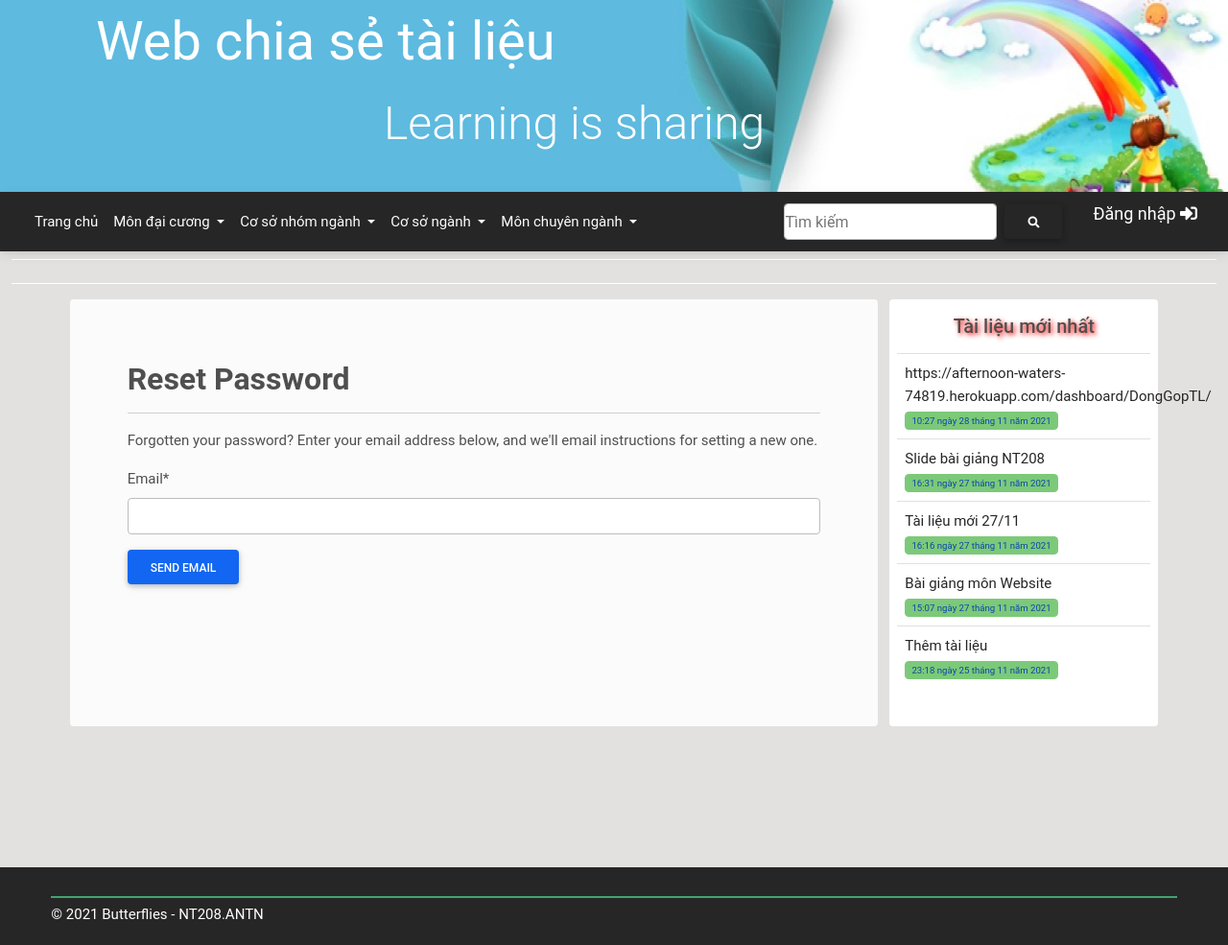
After one commit to Butterflies4/NT213.M21.ANTN, a Django app: page /password_reset/ in a window 1280 px wide. The commit adds this page. Shown: the whole page at 96% size. Run offline with Django 3.2, Linux system fonts and the light colour scheme; data comes from the database, SQL or seed files in the repository; some libraries are stand-ins or nearby versions.

Commit message:
reset password

```diff
--- /dev/null
+++ b/myproject/templates/password/password_reset.html
@@ -0,0 +1,20 @@
+{% extends '../base.html' %}
+
+
+{% block content %}
+
+{% load crispy_forms_tags %}
+
+<!--Reset Password-->
+<div class="container p-5">
+    <h2 class="font-weight-bold mt-3">Reset Password</h2>
+    <hr>
+    <p>Forgotten your password? Enter your email address below, and we'll email instructions for setting a new one.</p>
+    <form method="POST">
+        {% csrf_token %}
+        {{ password_reset_form|crispy }}
+        <button class="btn btn-primary" type="submit">Send email</button>
+    </form>
+</div>
+
+{% endblock %}
--- a/myproject/urls.py
+++ b/myproject/urls.py
@@ -1,4 +1,4 @@
-from django.urls import path
+from django.urls import path, include
 from myproject import views
 from django.contrib.auth import views as auth_views
 from django.conf.urls.static import static
@@ -7,43 +7,49 @@
 
 urlpatterns = [
 
-     path('ERROR', views.error, name="error"),
-     path("subjects/<slug:MaMH>/", views.MonHoc_show, name=""),
-     path("subjects/<slug:MaMH>/<slug:LoaiTL>/",
-          views.MonHoc_LoaiTL_show, name="MonHoc_LoaiTL_show"),
-     path('category/<slug:NhomMH>/<slug:Khoa>/', views.MonHocList_view),
-     path('document/<slug:slug>/', views.one_document_view),
-     path('thongbao/<slug:slug>/read',views.Doc_Thong_Bao),
-     path('download/<slug:slug>/',views.TaiLieu_download,name='TaiLieu_download'),
+    path('ERROR', views.error, name="error"),
+    path("subjects/<slug:MaMH>/", views.MonHoc_show, name=""),
+    path("subjects/<slug:MaMH>/<slug:LoaiTL>/",
+         views.MonHoc_LoaiTL_show, name="MonHoc_LoaiTL_show"),
+    path('category/<slug:NhomMH>/<slug:Khoa>/', views.MonHocList_view),
+    path('document/<slug:slug>/', views.one_document_view),
+    path('thongbao/<slug:slug>/read', views.Doc_Thong_Bao),
+    path('download/<slug:slug>/', views.TaiLieu_download, name='TaiLieu_download'),
 
-     path('dashboard/', views.dashboard_view, name='dashboard_view'),
-     path('dashboard/DuyetTL/', views.DuyetTL_view, name='DuyetTL_view'),
-     path('dashboard/DuyetTL/Preview/<slug:MaTL>',
-          views.TaiLieu_Preview, name='TaiLieu_Preview'),
-     path('dashboard/DuyetTL/XetDuyet/<slug:slug>',
-          views.TaiLieu_Duyet, name='TaiLieu_Duyet'),
-     path('dashboard/DongGopTL/', views.DongGopTL_view, name='DongGopTL_view'),
-     path('dashboard/TaiLieu/', views.TaiLieu_view, name='TaiLieu_view'),
-     path('dashboard/TaiLieu/delete/<slug:slug>',
-          views.TaiLieu_delete, name='TaiLieu_delete'),
-     path('dashboard/ThanhVien/', views.ThanhVien_view, name='ThanhVien_view'),
-     path('dashboard/ThanhVien/Active/<slug:username>',
-          views.ThanhVien_Active, name='ThanhVien_Active'),
-     path('dashboard/ThanhVien/Staff/<slug:username>',
-          views.ThanhVien_Staff, name='ThanhVien_Staff'),
-     path('dashboard/BinhLuan/', views.BinhLuan_view, name='BinhLuan_view'),
-     path('ThongTinCaNhan/', views.ThongTinCaNhan_view,
-          name='ThongTinCaNhan_view'),
+    path('dashboard/', views.dashboard_view, name='dashboard_view'),
+    path('dashboard/DuyetTL/', views.DuyetTL_view, name='DuyetTL_view'),
+    path('dashboard/DuyetTL/Preview/<slug:MaTL>',
+         views.TaiLieu_Preview, name='TaiLieu_Preview'),
+    path('dashboard/DuyetTL/XetDuyet/<slug:slug>',
+         views.TaiLieu_Duyet, name='TaiLieu_Duyet'),
+    path('dashboard/DongGopTL/', views.DongGopTL_view, name='DongGopTL_view'),
+    path('dashboard/TaiLieu/', views.TaiLieu_view, name='TaiLieu_view'),
+    path('dashboard/TaiLieu/delete/<slug:slug>',
+         views.TaiLieu_delete, name='TaiLieu_delete'),
+    path('dashboard/ThanhVien/', views.ThanhVien_view, name='ThanhVien_view'),
+    path('dashboard/ThanhVien/Active/<slug:username>',
+         views.ThanhVien_Active, name='ThanhVien_Active'),
+    path('dashboard/ThanhVien/Staff/<slug:username>',
+         views.ThanhVien_Staff, name='ThanhVien_Staff'),
+    path('dashboard/BinhLuan/', views.BinhLuan_view, name='BinhLuan_view'),
+    path('ThongTinCaNhan/', views.ThongTinCaNhan_view,
+         name='ThongTinCaNhan_view'),
 
-     path('DangKy/', views.DangKy_view, name='DangKy_view'),
-     path('', views.home_view, name='home_view'),
-     path('DangNhap/', auth_views.LoginView.as_view(
-          template_name='global_DangNhap.html'), name='DangNhap_view'),
-     path('DangXuat/', auth_views.LogoutView.as_view(next_page='/'),
-          name='DangXuat_view'),
-     path('search/', views.search_view, name='search'),
-
-
+    path('DangKy/', views.DangKy_view, name='DangKy_view'),
+    path('', views.home_view, name='home_view'),
+    path('DangNhap/', auth_views.LoginView.as_view(
+        template_name='global_DangNhap.html'), name='DangNhap_view'),
+    path('DangXuat/', auth_views.LogoutView.as_view(next_page='/'),
+         name='DangXuat_view'),
+    path('search/', views.search_view, name='search'),
+    # path('accounts/', include('django.contrib.auth.urls')),
+    path('password_reset/done/', auth_views.PasswordResetDoneView.as_view(
+        template_name='password/password_reset_done.html'), name='password_reset_done'),
+    path('reset/<uidb64>/<token>/', auth_views.PasswordResetConfirmView.as_view(
+        template_name="password/password_reset_confirm.html"), name='password_reset_confirm'),
+    path('reset/done/', auth_views.PasswordResetCompleteView.as_view(
+        template_name='password/password_reset_complete.html'), name='password_reset_complete'),
+    path('password_reset/', views.password_reset_request, name="password_reset"),
 ]
 
 urlpatterns += static(settings.MEDIA_URL, document_root=settings.MEDIA_ROOT)
--- a/myproject/views.py
+++ b/myproject/views.py
@@ -4,9 +4,19 @@
 from django.utils import timezone
 from django.urls import reverse
 from wsgiref.util import FileWrapper
+from django.utils.http import urlsafe_base64_encode
+from django.utils.encoding import force_bytes
+from django.contrib.auth.tokens import default_token_generator
+from django.shortcuts import render, redirect
+from django.core.mail import send_mail, BadHeaderError
+from django.http import HttpResponse
+from django.contrib.auth.forms import PasswordResetForm
+from django.contrib.auth.models import User
+from django.template.loader import render_to_string
+from django.db.models.query_utils import Q
 
-from myproject.models import CommentTL, MonHoc,FileUpload, TaiLieu,CommentMH,InformationUser,RecentView,ThongBao
-from myproject.forms import ThemMonHoc, ThemTaiLieu, RegisterForm,TL,CommentMHForm,Information, CommentTLForm
+from myproject.models import CommentTL, MonHoc, FileUpload, TaiLieu, CommentMH, InformationUser, RecentView, ThongBao
+from myproject.forms import ThemMonHoc, ThemTaiLieu, RegisterForm, TL, CommentMHForm, Information, CommentTLForm
 
 from django.contrib.auth.models import User
 from django.core.paginator import Paginator
@@ -21,11 +31,14 @@
 from icecream import ic
 from unidecode import unidecode
 import shutil
-from django.http import HttpResponseRedirect,HttpResponse
+from django.http import HttpResponseRedirect, HttpResponse
 from wsgiref.util import FileWrapper
 from django.db.models import Sum
+from django.contrib.auth.forms import PasswordResetForm
 
 # Tạo trang chủ
+
+
 def home_view(request):
     return render(
         request,
@@ -33,8 +46,10 @@
     )
 
 # Tạo trang seach
+
+
 def search_view(request):
-    keyword= ''
+    keyword = ''
     if request.method == 'GET':
         # Tiền xử lý từ khóa tìm kiếm
         if request.GET.get("search") != None:
@@ -42,11 +57,15 @@
         keyword = searched
         searched = unidecode(searched)
         # Nhận kết quả tìm kiếm
-        if searched: data = TaiLieu.objects.filter(KiemDuyet=True).filter(Q(search__icontains=searched))
-        else: data = TaiLieu.objects.filter(KiemDuyet=True)
+        if searched:
+            data = TaiLieu.objects.filter(KiemDuyet=True).filter(
+                Q(search__icontains=searched))
+        else:
+            data = TaiLieu.objects.filter(KiemDuyet=True)
         # Phân trang cho kết quả tìm kiếm
         num = 10
-        if request.GET.get('num'): num = int(request.GET.get('num'))
+        if request.GET.get('num'):
+            num = int(request.GET.get('num'))
         p = Paginator(data, num)
         page = request.GET.get('page')
         tailieu = p.get_page(page)
@@ -55,7 +74,7 @@
             'tailieu': tailieu,
             'num': num,
             'length': len(data),
-            'keyword':keyword
+            'keyword': keyword
         }
         # render kết quả trang tìm kiếm trả kết quả tìm kiếm cho người dùng
         return render(
@@ -69,12 +88,15 @@
     )
 
 # Tạo trang hiển thị danh sách các môn học
+
+
 def MonHocList_view(request, NhomMH, Khoa):
     # Nhận kết quả
     data = MonHoc.objects.filter(NhomMH=NhomMH).filter(Khoa=Khoa)
     # Thực hiện phân trang
     num = 10
-    if request.GET.get('num'): num = int(request.GET.get('num'))
+    if request.GET.get('num'):
+        num = int(request.GET.get('num'))
     p = Paginator(data, num)
     page = request.GET.get('page')
     monhoc = p.get_page(page)
@@ -92,11 +114,13 @@
             'khoa': khoa,
             'monhoc': monhoc,
             'nhom_mh': nhom_mh,
-            'num':num
+            'num': num
         },
     )
 
 # Trang mô tả tổng quát về môn học và show một ít tài liệu
+
+
 def MonHoc_show(request, MaMH):
     # Lấy comment của bài môn học, và xếp theo thời gian
     comment = CommentMH.objects.filter(MaMH=MaMH).order_by("-ThoiGian")
@@ -120,7 +144,8 @@
             return HttpResponseRedirect(request.path)
     # Lấy thông tin của môn học
     monhoc.len = data.count
-    monhoc.download = sum(list(map(lambda item: item[0], data.values_list('LuotTai'))))
+    monhoc.download = sum(
+        list(map(lambda item: item[0], data.values_list('LuotTai'))))
     # Render kết quả
     return render(
         request,
@@ -134,16 +159,18 @@
     )
 
 # Trang trình bày tất cả các tài liệu trong một loại tài liệu của môn học nào đó
+
+
 def MonHoc_LoaiTL_show(request, MaMH, LoaiTL):
     # Nhận tất cả các comment của môn học
     comment = CommentMH.objects.filter(MaMH=MaMH).order_by("-ThoiGian")
     # Lấy tất cả các tài liệu theo loại tài liệu và mã môn học
     tailieu = TaiLieu.objects.filter(MaMH=MaMH).filter(LoaiTL=LoaiTL)
     # Lấy thông tin của môn học
-    monhoc = get_object_or_404(MonHoc,MaMH=MaMH)
+    monhoc = get_object_or_404(MonHoc, MaMH=MaMH)
     # Xử lý commnent
     if request.method == 'POST':
-        form = CommentMHForm(request.POST, user=request.user,MaMH=monhoc)
+        form = CommentMHForm(request.POST, user=request.user, MaMH=monhoc)
         if form.is_valid():
             form.save()
             return HttpResponseRedirect(request.path)
@@ -158,12 +185,14 @@
         {
             'monhoc': MonHoc.objects.get(MaMH=MaMH),
             'tailieu': TaiLieu.objects.filter(MaMH=MaMH).filter(LoaiTL=LoaiTL),
-            'comment':comment,
-            'form':form,
+            'comment': comment,
+            'form': form,
         },
     )
 
 # Trang trình bày một tài liệu cụ thể
+
+
 def one_document_view(request, slug):
     # Lấy comment và sắp xếp theo thời gian
     comment = CommentTL.objects.filter(MaTL=slug).order_by("-ThoiGian")
@@ -171,8 +200,8 @@
     tai_lieu = TaiLieu.objects.get(MaTL=slug)
     # Tính năng bài viết đã xem cho user đã login
     if request.user.username:
-        RecentView.objects.get_or_create(user = request.user, MaTL_id=slug)
-        temp =  RecentView.objects.get(user = request.user, MaTL_id=slug)
+        RecentView.objects.get_or_create(user=request.user, MaTL_id=slug)
+        temp = RecentView.objects.get(user=request.user, MaTL_id=slug)
         if temp:
             temp.ThoiGian = timezone.now()
             temp.save()
@@ -187,11 +216,13 @@
         # Lưu form bình luận
         if form.is_valid():
             # Cập nhập thông báo cho người đăng
-            thongbao = ThongBao.objects.create(user = tai_lieu.user)
+            thongbao = ThongBao.objects.create(user=tai_lieu.user)
             temp = thongbao
-            temp.NoiDung = str(request.user) + " đã bình luận về tài liệu " + tai_lieu.TenTL + " của bạn"
+            temp.NoiDung = str(
+                request.user) + " đã bình luận về tài liệu " + tai_lieu.TenTL + " của bạn"
             if request.user.first_name:
-                temp.NoiDung = str(request.user.first_name) + " đã bình luận về tài liệu " + tai_lieu.TenTL + " của bạn"
+                temp.NoiDung = str(request.user.first_name) + \
+                    " đã bình luận về tài liệu " + tai_lieu.TenTL + " của bạn"
             temp.save()
             form.save()
     # Load form bình luận cho các user
@@ -208,6 +239,8 @@
     )
 
 # Trang thông báo lỗi
+
+
 def error(request, *args, **kwargs):
     return render(
         request,
@@ -215,6 +248,8 @@
     )
 
 # Trang đăng kí
+
+
 def DangKy_view(request):
     if request.method == 'POST':
         form = RegisterForm(request.POST)
@@ -233,6 +268,8 @@
     )
 
 # Trang tổng quan, thêm môn học - Dashboard
+
+
 def dashboard_view(request):
     # nếu không có tài khoản thì trả về trang đăng nhập
     if not request.user.is_active:
@@ -240,11 +277,11 @@
     # lấy dữ liệu môn học
     data = MonHoc.objects.all()
     overview = {
-            'new_doc': TaiLieu.objects.filter(KiemDuyet=False).count(),
-            'old_doc': TaiLieu.objects.filter(KiemDuyet=True).count(),
-            'num_user': User.objects.filter(is_active=True).count(),
-            'num_download': TaiLieu.objects.aggregate(Sum('LuotTai'))
-        }
+        'new_doc': TaiLieu.objects.filter(KiemDuyet=False).count(),
+        'old_doc': TaiLieu.objects.filter(KiemDuyet=True).count(),
+        'num_user': User.objects.filter(is_active=True).count(),
+        'num_download': TaiLieu.objects.aggregate(Sum('LuotTai'))
+    }
     # Kết quả trả về với người dùng cộng tác viên
     if request.user.is_staff:
         # Nếu là quản trị viên
@@ -318,6 +355,8 @@
     )
 
 # API xử lý duyệt tài liệu
+
+
 def TaiLieu_Duyet(request, slug):
     if not request.user.is_active:
         return HttpResponseRedirect(reverse('DangNhap_view'))
@@ -325,15 +364,17 @@
         return HttpResponseRedirect(reverse('dashboard_view'))
     tailieu = TaiLieu.objects.get(MaTL=slug)
     if tailieu:
-        tailieu.KiemDuyet=True
-        thongbao = ThongBao.objects.create(user = tailieu.user)
+        tailieu.KiemDuyet = True
+        thongbao = ThongBao.objects.create(user=tailieu.user)
         temp = thongbao
-        temp.NoiDung = "Tài liệu " + tailieu.TenTL +" đã được duyệt"
+        temp.NoiDung = "Tài liệu " + tailieu.TenTL + " đã được duyệt"
         temp.save()
     tailieu.save()
     return redirect('DuyetTL_view')
 
 # Trang xem trước tài liệu trước khi duyệt
+
+
 def TaiLieu_Preview(request, MaTL):
     # Kiểm tra quyền truy cập
     if not request.user.is_active:
@@ -353,6 +394,8 @@
     )
 
 # Trang đóng góp tài liệu
+
+
 def DongGopTL_view(request):
     # Kiểm tra có phải cộng tác viên không
     if not request.user.is_active:
@@ -412,6 +455,8 @@
     )
 
 # Trang hiển thị danh sách các tài liệu
+
+
 def TaiLieu_view(request):
     # Kiểm tra quyền
     if not request.user.is_active:
@@ -438,6 +483,8 @@
     )
 
 # API để downdload tài liệu thông qua URL
+
+
 def TaiLieu_download(request, slug):
     obj = TaiLieu.objects.filter(MaTL=slug)
     if obj:
@@ -445,13 +492,16 @@
         instance.LuotTai += 1
         instance.save()
 
-        basePath = os.path.join('document',slug)
-        paths = os.path.join(settings.MEDIA_ROOT,basePath)
-        response = HttpResponse(FileWrapper(open(paths+'.zip','rb')), content_type='application/zip')
+        basePath = os.path.join('document', slug)
+        paths = os.path.join(settings.MEDIA_ROOT, basePath)
+        response = HttpResponse(FileWrapper(
+            open(paths+'.zip', 'rb')), content_type='application/zip')
         return response
     return Http404
 
 # API xóa tài liệu
+
+
 def TaiLieu_delete(request, slug):
     '''
     Xử lý cho việc xóa tài liệu
@@ -480,19 +530,24 @@
             paths = os.path.join(settings.MEDIA_ROOT, basePath)
             shutil.rmtree(paths)
             os.remove(paths+'.zip')
-        except:pass
+        except:
+            pass
     return redirect('TaiLieu_view')
 
 # API kiểm tra việc đọc thông báo
-def Doc_Thong_Bao(request,slug):
+
+
+def Doc_Thong_Bao(request, slug):
     doctb = ThongBao.objects.get(pk=slug)
     doctb.Xem = True
     doctb.save()
     request.reload()
-    #return HttpResponseRedirect(request.path)
+    # return HttpResponseRedirect(request.path)
     return render(request,)
 
 # API thay đổi khóa hoạt động của user
+
+
 def ThanhVien_Active(request, username):
     if not request.user.is_active:
         return HttpResponseRedirect(reverse('DangNhap_view'))
@@ -504,6 +559,8 @@
     return HttpResponseRedirect(reverse('ThanhVien_view'))
 
 # API đổi quyền User
+
+
 def ThanhVien_Staff(request, username):
     if not request.user.is_active:
         return HttpResponseRedirect(reverse('DangNhap_view'))
@@ -515,6 +572,8 @@
     return HttpResponseRedirect(reverse('ThanhVien_view'))
 
 # Trang trả kết quả danh sách các thành viên dashboard
+
+
 def ThanhVien_view(request):
     if not request.user.is_active:
         return HttpResponseRedirect(reverse('DangNhap_view'))
@@ -555,6 +614,8 @@
     )
 
 # Thông tin cá nhân
+
+
 def ThongTinCaNhan_view(request):
     if not request.user.is_active:
         return HttpResponseRedirect(reverse('DangNhap_view'))
@@ -589,7 +650,8 @@
             infoUser.Github = request.POST['Github']
             infoUser.Bio = request.POST['Bio']
             infoUser.save()
-            messages.add_message(request, messages.INFO, 'Cập nhật thông tin thành công')
+            messages.add_message(request, messages.INFO,
+                                 'Cập nhật thông tin thành công')
 
     return render(
         request,
@@ -599,3 +661,34 @@
             "data": InformationUser.objects.get_or_create(User=request.user),
         }
     )
+
+
+# Reset password
+def password_reset_request(request):
+    if request.method == "POST":
+        password_reset_form = PasswordResetForm(request.POST)
+        if password_reset_form.is_valid():
+            data = password_reset_form.cleaned_data['email']
+            associated_users = User.objects.filter(Q(email=data))
+            if associated_users.exists():
+                for user in associated_users:
+                    subject = "Password Reset Requested"
+                    email_template_name = "password/password_reset_email.txt"
+                    c = {
+                        "email": user.email,
+                        'domain': '127.0.0.1:8000',
+                        'site_name': 'Website',
+                        "uid": urlsafe_base64_encode(force_bytes(user.pk)),
+                        "user": user,
+                        'token': default_token_generator.make_token(user),
+                        'protocol': 'http',
+                    }
+                    email = render_to_string(email_template_name, c)
+                    try:
+                        send_mail(subject, email, 'admin@example.com',
+                                  [user.email], fail_silently=False)
+                    except BadHeaderError:
+                        return HttpResponse('Invalid header found.')
+                    return redirect("/password_reset/done/")
+    password_reset_form = PasswordResetForm()
+    return render(request=request, template_name="password/password_reset.html", context={"password_reset_form": password_reset_form})
```
Also changed, not shown: FINALPROJECT/settings.py (+6 -2 lines), myproject/templates/global_DangNhap.html (+8 -5 lines), myproject/templates/password/password_reset_complete.html (added, +13 -0 lines), myproject/templates/password/password_reset_confirm.html (added, +44 -0 lines), myproject/templates/password/password_reset_done.html (added, +15 -0 lines), myproject/templates/password/password_reset_email.txt (added, +15 -0 lines).
